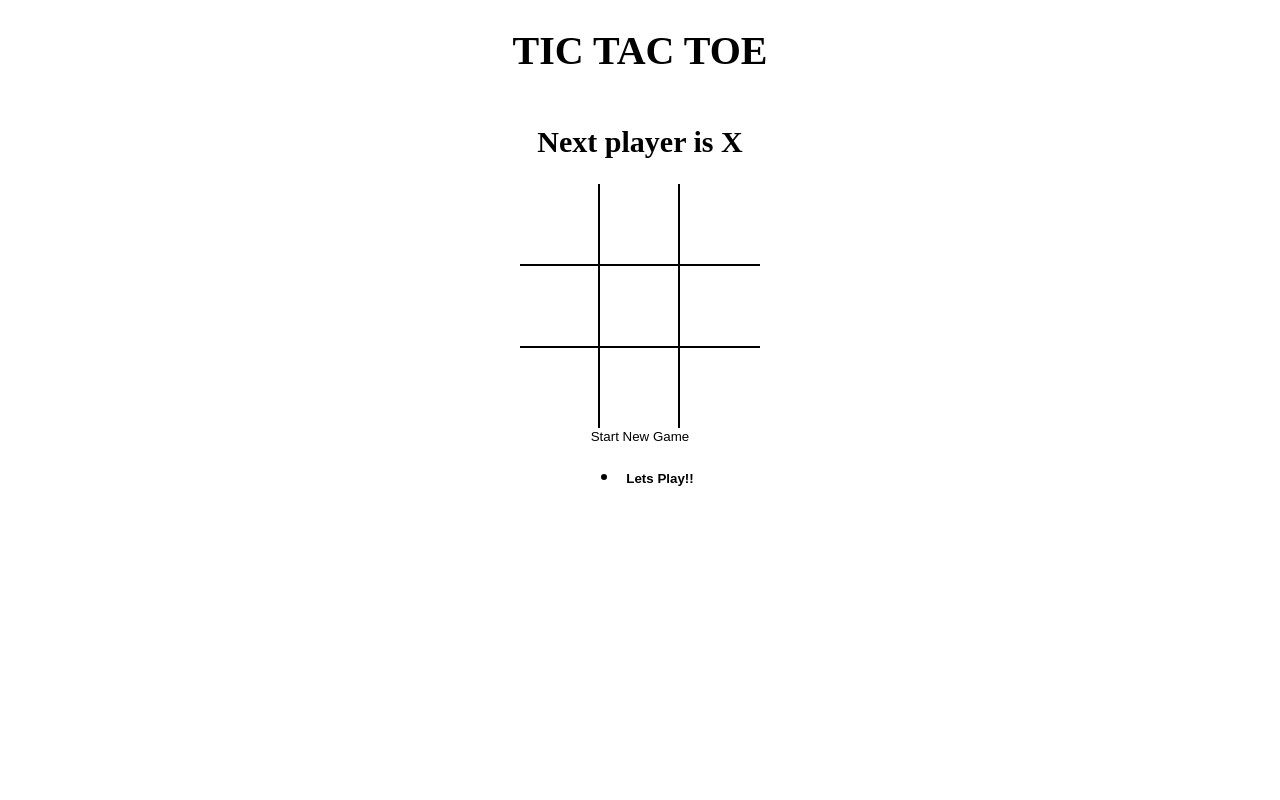
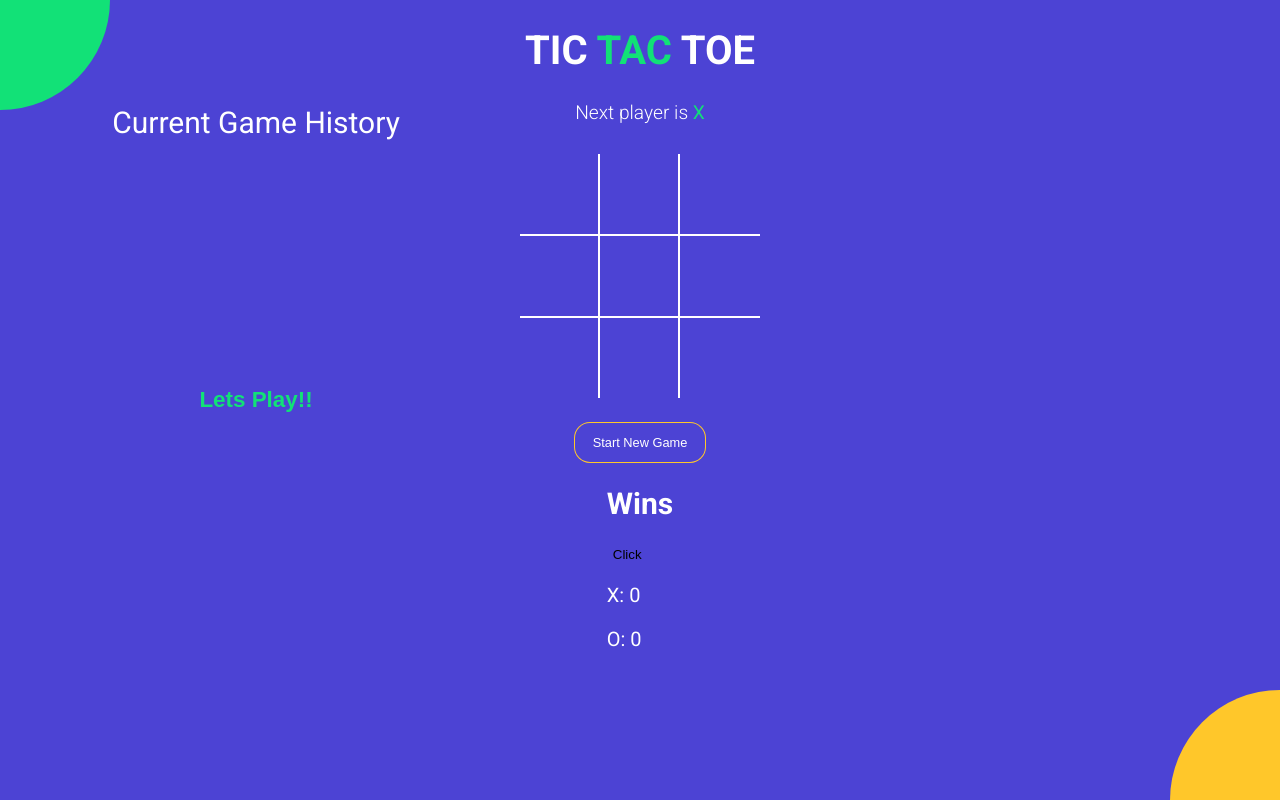
Before and after one commit to RuturajSant/Tic-Tac-Toe, a React (Vite) app: page / in a window 1280 px wide. Built offline with nearby package versions, Linux system fonts and the light colour scheme.

Commit message:
finished styling added win counter (still buggy)

```diff
--- a/src/App.js
+++ b/src/App.js
@@ -2,6 +2,7 @@ import React,{useState} from "react";
 import Board from "./components/Board";
 import History from "./components/History";
 import StatusMessage from "./components/StatusMessage";
+import WinCount from "./components/WinCount";
 import { calculateWinner } from "./helpers";
 import "./styles/root.scss";
 
@@ -43,11 +44,14 @@ const App = () => {
   }
   return (
     <div className="app">
-      <h1>TIC TAC TOE</h1>
+      <h1>TIC <span className="text-green">TAC</span> TOE</h1>
       <StatusMessage current={current} winner={winner}/>
       <Board board={current.board} handleSquareClick={handleSquareClick} winningSquares={winningSquares} />
-      <button type="button" onClick={onNewGame}>Start New Game</button>
+      <button className={`btn-reset ${winner?'active':''}`} type="button" onClick={onNewGame}>Start New Game</button>
+      <h2 style={{fontWeight:'normal'}} className="history-title">Current Game History</h2>
       <History history={history} moveTo={moveTo} currentMove={currentMove}/>
+      <WinCount winner={winner}/>
+      <div className="bg-balls"/>
     </div>
   );
 };
--- a/src/components/History.js
+++ b/src/components/History.js
@@ -2,15 +2,14 @@ import React from 'react'
 
 const History = ({ history, moveTo, currentMove }) => {
     return (
-        <ul>
+        <div className="history-wrapper">
+        <ul className="history">
         {
             history.map((_, move)=>{
               return (
                   <li key={move}>
                         <button
-                         style = {{
-                            fontWeight:move === currentMove ? 'bold':'normal',
-                         }}
+                         className={`btn-move ${move === currentMove ? 'active':''}`}
                          onClick={()=>{
                             moveTo(move);
                         }} type="button">{move === 0 ? 'Lets Play!!' : `Go to move #${move}`}</button>
@@ -18,6 +17,7 @@ const History = ({ history, moveTo, currentMove }) => {
                      );
             })}
         </ul>
+        </div>
     );
 };
 
--- a/src/components/Square.js
+++ b/src/components/Square.js
@@ -1,7 +1,7 @@
 import React from 'react';
 const Square = ({value , onClick,isWinningSquare }) => {
     return (
-        <button className="square" type="button" onClick={onClick} style={{fontWeight: isWinningSquare? 'bold':'normal'}}>
+        <button className={`square ${isWinningSquare ? 'winning':''} ${value=== 'X'?'text-green':'text-orange'}`} type="button" onClick={onClick}>
             {value}
         </button>
     )
--- a/src/components/StatusMessage.js
+++ b/src/components/StatusMessage.js
@@ -4,11 +4,17 @@ const StatusMessage = ({winner, current}) => {
 
     const noMovesLeft = current.board.every((el)=> el!==null);
     return (
-        <h2>
-            {winner && `Winner is ${winner}`}
-            {!winner && !noMovesLeft && `Next player is  ${current.isXNext ? 'X' : 'O'}`}
-            {!winner && noMovesLeft && "It's a Draw :("}
-        </h2>
+        <div className="status-message">
+            {winner && ( <>
+                Winner is <span className={winner === 'X' ? 'text-green':'text-orange'}>{winner}</span>
+            </>
+            )}
+            {!winner && !noMovesLeft &&
+            <>
+             Next player is <span className={current.isXNext ? 'text-green':'text-orange'}> {current.isXNext ? 'X' : 'O'}</span>
+            </>}
+            {!winner && noMovesLeft && <> <span className="text-orange">It's a Draw :(</span></>}
+        </div>
     )
 }
 
--- /dev/null
+++ b/src/components/WinCount.js
@@ -0,0 +1,38 @@
+import React,{useState} from 'react'
+
+const WinCount = ({winner}) => {
+    const [xWin, setXWin] = useState(0);
+    const [oWin, setOWin] = useState(0);
+
+    const increment=(()=>{
+        console.log("clicked");
+        setXWin(prev => prev+1);
+        setOWin(prev => prev+1);
+    })
+     if(winner==='X'){
+        console.log("Xwin");
+        console.log(`Winner is ${winner}`);
+     }
+     if(winner==='O'){
+        console.log("Owin");
+     }
+    //  else{
+    //      setOWin(prev=>{
+    //          prev= prev;
+    //      });
+    //      setXWin(prev=>{
+    //          prev= prev;
+    //      });
+    //  }
+
+    return (
+        <div>
+          <h2>Wins</h2>
+          <button type="button" onClick={increment}>Click</button>
+          <p>{`X: ${xWin}`}</p>
+          <p>{`O: ${oWin}`}</p>
+        </div>
+    )
+}
+
+export default WinCount
--- a/src/styles/root.scss
+++ b/src/styles/root.scss
@@ -1,4 +1,11 @@
+$green: #12e177;
+$orange: #ffc72a;
+$blue: #4c43d4;
+
 body {
+  font-family: 'Roboto', sans-serif;
+  background-color: $blue;
+  color: #fff;
   padding: 0;
   margin: 0;
 }
@@ -17,20 +24,98 @@ body {
   display: flex;
   flex-direction: column;
   align-items: center;
+  .history-title{
+    position: absolute;
+    top:10%;
+    left: 20%;
+
+    transform:translateX(-50%) ;
+  }
+}
+
+.text-green {
+  color: $green;
+}
+
+.text-orange {
+  color: $orange;
+}
+
+.history-wrapper {
+  position:absolute;
+  top:50%;
+  left:20%;
+  transform: translate(-50%,-50%);
+  width: 300px;
+  text-align: center;
+  margin-bottom: 20px;
+  .history {
+    list-style: none;
+    display: inline-block;
+    padding: 0;
+    margin: 0;
+    li {
+
+      text-align: left;
+      // &:before {
+      //   content: '';
+      //   border-radius: 50%;
+      //   display: inline-block;
+      //   height: 5px;
+      //   width: 5px;
+      //   background-color: $green;
+      //   margin-right: 4px;
+      //   margin-bottom: 1px;
+      // }
+
+      .btn-move {
+        font-size: 1.4rem;
+    	  color: #fff;
+        &.active {
+          font-weight: bold;
+          color: $green;
+        }
+      }
+    }
+  }
+}
+
+.status-message {
+	margin-bottom: 30px;
+	font-size: 1.2rem;
+	font-weight: lighter;
+	span {
+	  font-weight: normal;
+	}
+}
+
+.btn-reset {
+  font-size: 0.8rem;
+  color: #fff;
+  border-radius: 15px;
+  padding: 12px 18px;
+  margin-top: 25px;
+  transition: all 0.2s;
+  background-color: $blue;
+  box-shadow: 0px 0px 0px 1px $orange;
+  &.active {
+    background-color: $green;
+    box-shadow: none;
+  }
 }
 
 .board {
   .board-row {
     display: flex;
     flex-direction: row;
-      border-bottom: 2px solid #000;
+    border-bottom: 2px solid #fff;
     &:last-child {
       border-bottom: none;
     }
     .square {
       width: 80px;
       height: 80px;
-        border-right: 2px solid #000;
+      border-right: 2px solid #fff;
       font-size: 2.5rem;
       padding: 0;
       overflow: hidden;
@@ -38,6 +123,64 @@ body {
       &:last-child {
         border-right: none;
       }
+      &.winning {
+        color: rgb(250, 221, 221);
+			  animation: scaleText 1.4s infinite;
+			  @keyframes scaleText {
+			    0% {
+			      transform: 2.5rem;
+			    }
+			    50% {
+			      font-size: 3.5rem;
+			    }
+			    100% {
+			      font-size: 2.5rem;
 			    }
 			  }
 			}
+    }
+  }
+}
+
+.bg-balls {
+  position: fixed;
+  top: 0;
+  left: 0;
+  right: 0;
+  bottom: 0;
+  min-width: 100%;
+  z-index: -1;
+
+  &:before,
+  &:after {
+    content: '';
+    position: absolute;
+    width: 150px;
+    height: 150px;
+    border-radius: 50%;
+  }
+
+  &:before {
+    background-color: $orange;
+    right: -75px;
+    bottom: -75px;
+    @media screen and (min-width: 476px) {
+      width: 220px;
+      height: 220px;
+      right: -110px;
+      bottom: -110px;
+    }
+  }
+
+  &:after {
+    background-color: $green;
+    top: -75px;
+    left: -75px;
+    @media screen and (min-width: 476px) {
+      width: 220px;
+      height: 220px;
+      top: -110px;
+      left: -110px;
+    }
+  }
+}
```
Lines whose indentation alone changed are shown as unchanged.
